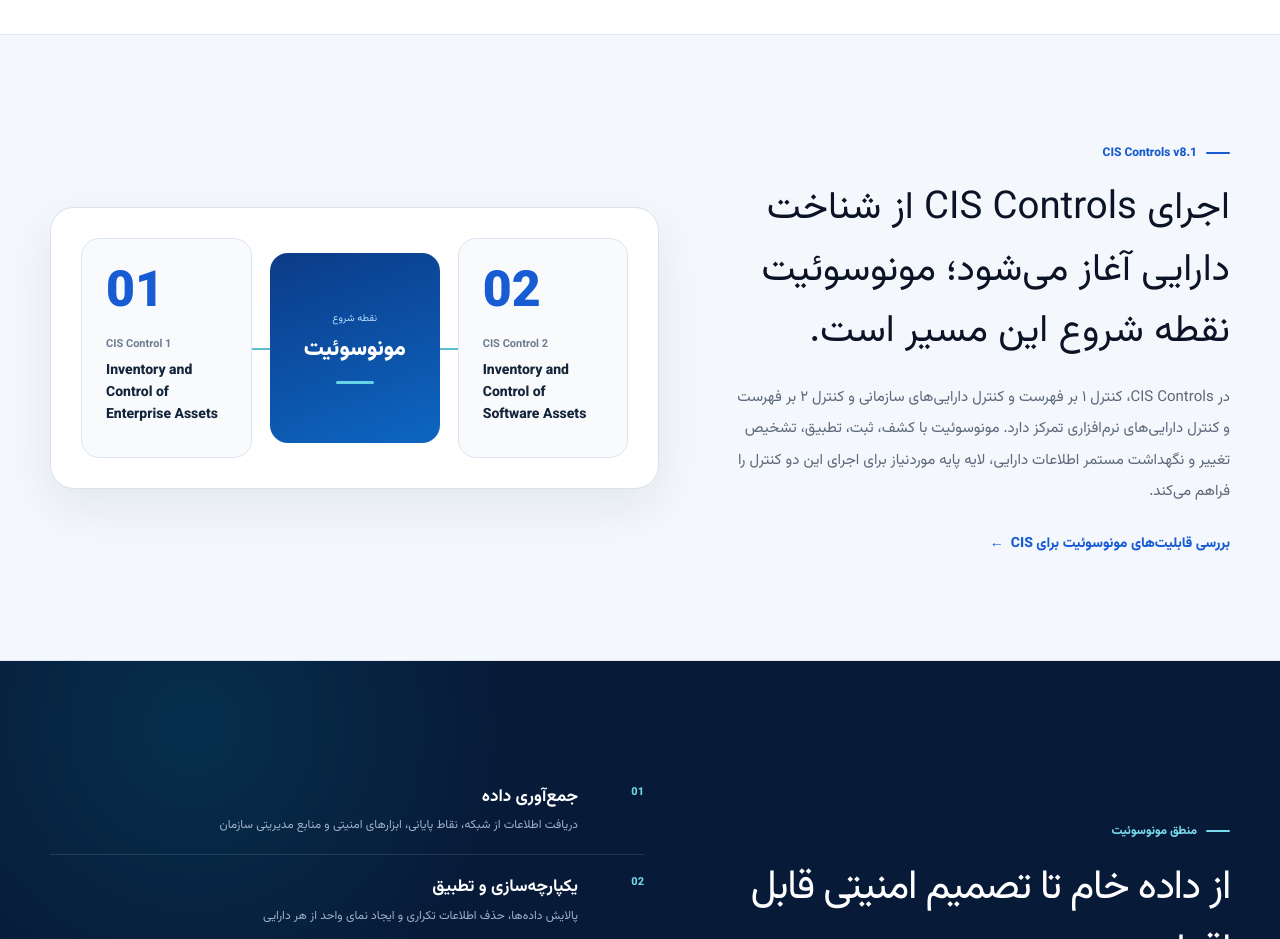
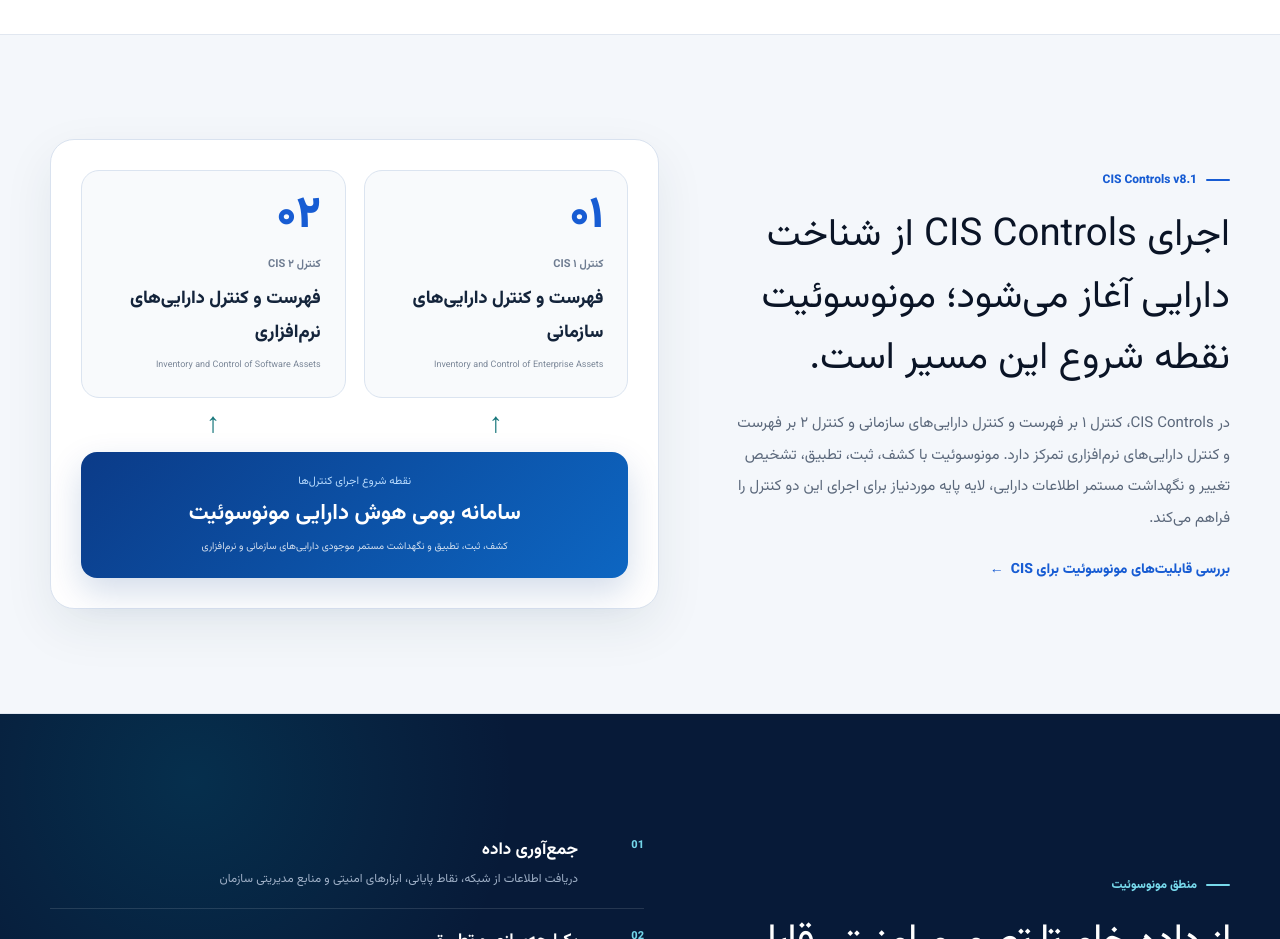
Before and after one commit to monaderi1/houshafzar-website, a Next.js app: page / in a window 1280 px wide. Shown: the part 3660-4599 px from the top of the page. Built offline with nearby package versions, Linux system fonts and the light colour scheme.

Commit message:
redesign CIS foundation visual

```diff
--- a/app/page.tsx
+++ b/app/page.tsx
@@ -158,10 +158,31 @@
           <p>در CIS Controls، کنترل ۱ بر فهرست و کنترل دارایی‌های سازمانی و کنترل ۲ بر فهرست و کنترل دارایی‌های نرم‌افزاری تمرکز دارد. مونوسوئیت با کشف، ثبت، تطبیق، تشخیص تغییر و نگهداشت مستمر اطلاعات دارایی، لایه پایه موردنیاز برای اجرای این دو کنترل را فراهم می‌کند.</p>
           <Link className="text-link" href="/monosuit/">بررسی قابلیت‌های مونوسوئیت برای CIS</Link>
         </div>
-        <div className="cis-visual" aria-label="کنترل‌های یک و دو CIS و سامانه بومی هوش دارایی مونوسوئیت">
-          <div className="cis-control"><b>01</b><span>CIS Control 1</span><strong>Inventory and Control of Enterprise Assets</strong></div>
-          <div className="cis-bridge"><small>نقطه شروع</small><strong>مونوسوئیت</strong><i /></div>
-          <div className="cis-control"><b>02</b><span>CIS Control 2</span><strong>Inventory and Control of Software Assets</strong></div>
+        <div className="cis-visual" aria-label="مونوسوئیت به‌عنوان لایه پایه کنترل‌های یک و دو CIS" style={{direction:'rtl',display:'block',padding:'30px'}}>
+          <div style={{display:'grid',gridTemplateColumns:'repeat(2,minmax(0,1fr))',gap:'18px'}}>
+            <div className="cis-control" style={{minHeight:'210px',textAlign:'right'}}>
+              <b style={{fontSize:'44px'}}>۰۱</b>
+              <span style={{fontSize:'11px'}}>کنترل ۱ CIS</span>
+              <strong style={{fontSize:'18px',lineHeight:1.9}}>فهرست و کنترل دارایی‌های سازمانی</strong>
+              <small dir="ltr" style={{display:'block',marginTop:'8px',color:'#7b8798',fontSize:'9px',lineHeight:1.6}}>Inventory and Control of Enterprise Assets</small>
+            </div>
+            <div className="cis-control" style={{minHeight:'210px',textAlign:'right'}}>
+              <b style={{fontSize:'44px'}}>۰۲</b>
+              <span style={{fontSize:'11px'}}>کنترل ۲ CIS</span>
+              <strong style={{fontSize:'18px',lineHeight:1.9}}>فهرست و کنترل دارایی‌های نرم‌افزاری</strong>
+              <small dir="ltr" style={{display:'block',marginTop:'8px',color:'#7b8798',fontSize:'9px',lineHeight:1.6}}>Inventory and Control of Software Assets</small>
+            </div>
+          </div>
+
+          <div aria-hidden="true" style={{display:'grid',gridTemplateColumns:'1fr 1fr',gap:'18px',height:'54px',alignItems:'center',textAlign:'center',color:'#15757a',fontSize:'28px',fontWeight:900}}>
+            <span>↑</span><span>↑</span>
+          </div>
+
+          <div style={{padding:'22px 26px',borderRadius:'16px',background:'linear-gradient(135deg,#0b3b88,#0d66c2)',color:'#fff',textAlign:'center',boxShadow:'0 14px 34px rgba(11,59,136,.18)'}}>
+            <span style={{display:'block',fontSize:'11px',color:'#b9dcff'}}>نقطه شروع اجرای کنترل‌ها</span>
+            <strong style={{display:'block',marginTop:'7px',fontSize:'22px',color:'#fff'}}>سامانه بومی هوش دارایی مونوسوئیت</strong>
+            <small style={{display:'block',marginTop:'8px',fontSize:'10px',lineHeight:1.8,color:'rgba(255,255,255,.82)'}}>کشف، ثبت، تطبیق و نگهداشت مستمر موجودی دارایی‌های سازمانی و نرم‌افزاری</small>
+          </div>
         </div>
       </div></section>
 
```
